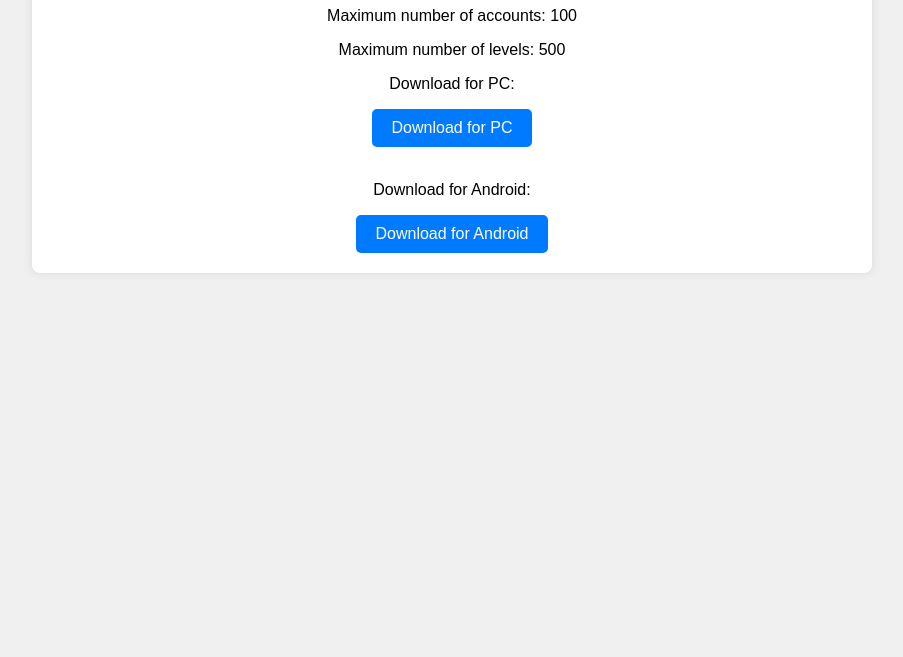
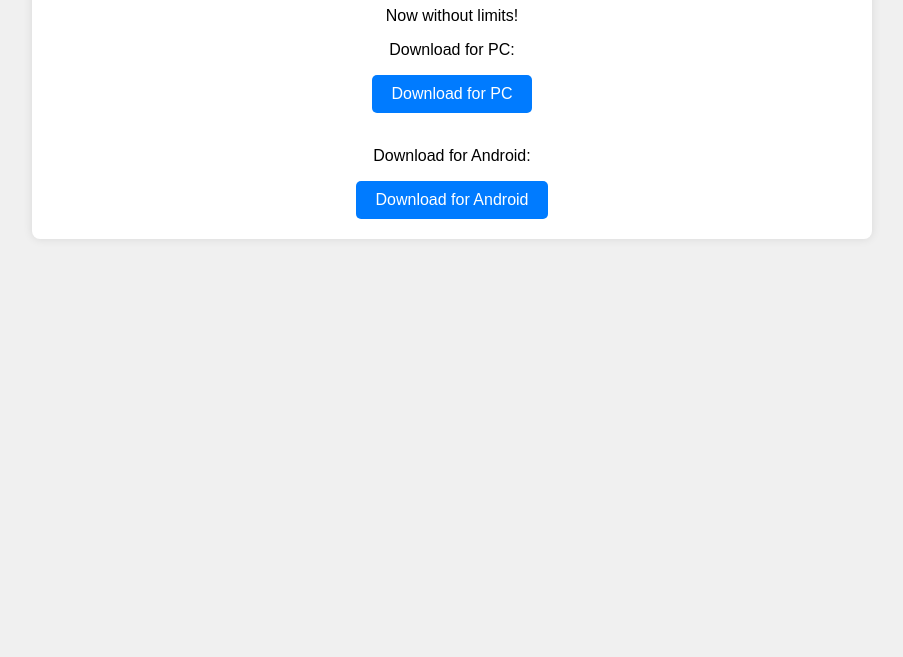
Before and after one commit to simplegdps/simplegdps.github.io, a plain HTML site: page index.html in a window 1280 px wide. Shown: the part 143-800 px from the top of the page, without its empty margins (188-1091 px from the left). Drawn offline with Linux system fonts and the light colour scheme.

Commit message:
Update index.html

```diff
--- a/index.html
+++ b/index.html
@@ -40,8 +40,7 @@
 <body>
 <div class="container">
     <h1>SimpleGDPS - Private Geometry Dash Server</h1>
-    <p>Maximum number of accounts: 100</p>
-    <p>Maximum number of levels: 500</p>
+    <p>Now without limits!</p>
     <p>Download for PC:</p>
     <a class="button" href="https://github.com/X1vova1X/pngs/releases/download/SimpleGDPS/SimpleGDPS.zip" download>Download for PC</a>
     <br><br>
```
